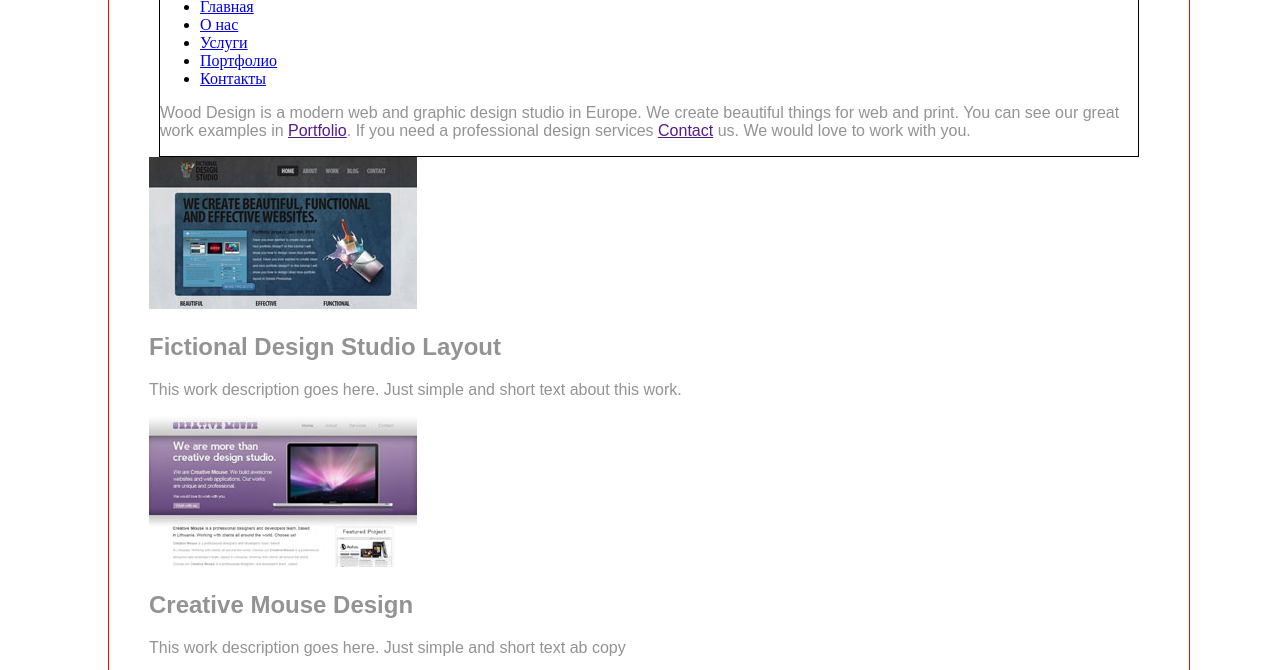
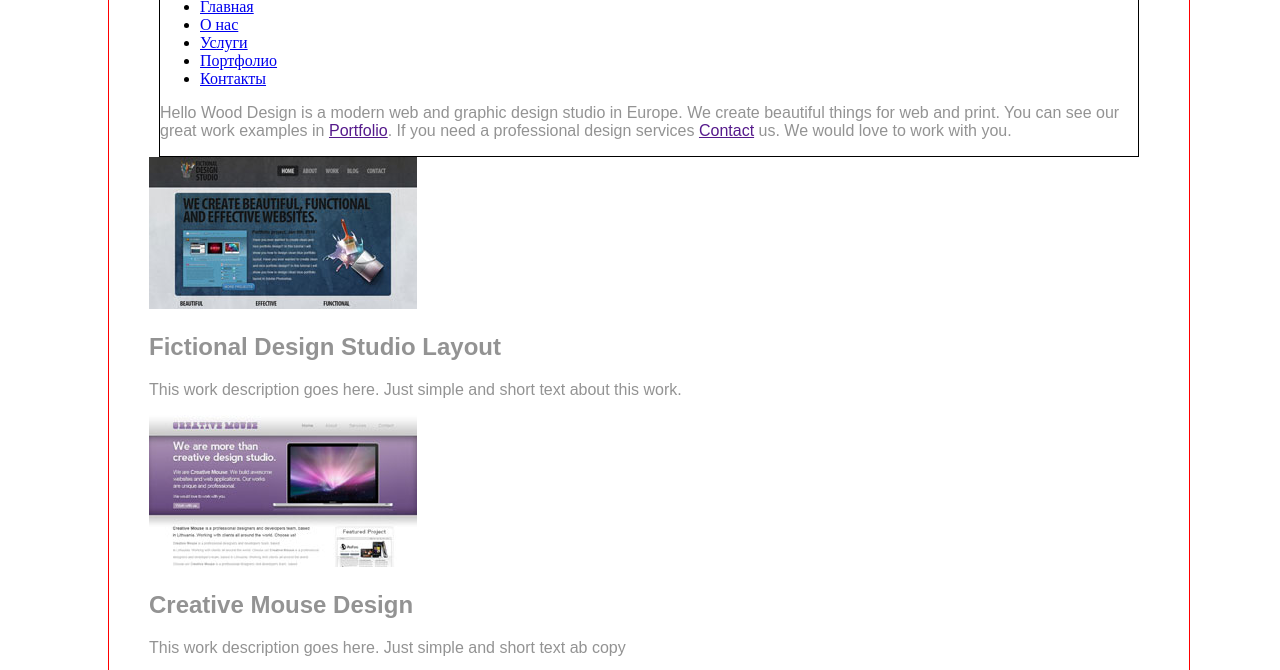
Before and after one commit to straiker356/Hometask-master, a plain HTML site: page index.html in a window 1280 px wide. Shown: the part 109-779 px from the top of the page. Drawn offline with Linux system fonts and the light colour scheme.

Commit message:
index.html

```diff
--- a/index.html
+++ b/index.html
@@ -33,7 +33,7 @@
 
 <div class="text">
 
-<p>Wood Design is a modern web and graphic design studio in Europe. We create beautiful things for web and print. You can see our great work examples in <a href="">Portfolio</a>. If you need a professional design services <a href="">Contact</a> us. We would love to work with you.</p>
+<p>Hello Wood Design is a modern web and graphic design studio in Europe. We create beautiful things for web and print. You can see our great work examples in <a href="">Portfolio</a>. If you need a professional design services <a href="">Contact</a> us. We would love to work with you.</p>
 
 </div>
 <!-- закрываем блок с текстом -->
```
Also changed, not shown: Readme.txt.txt.
